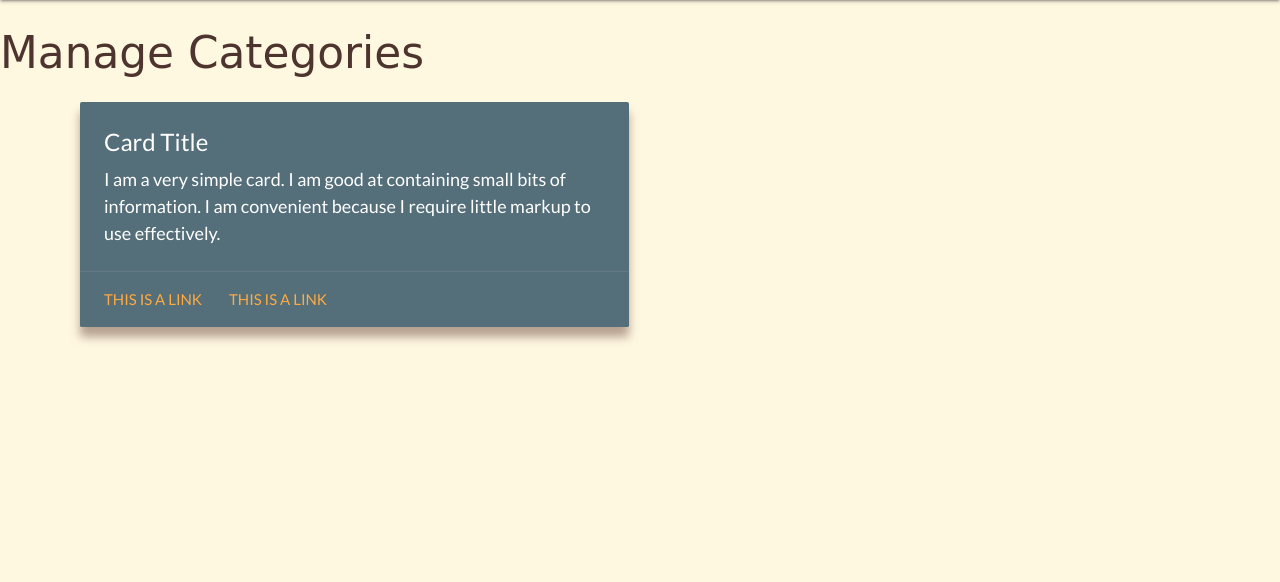
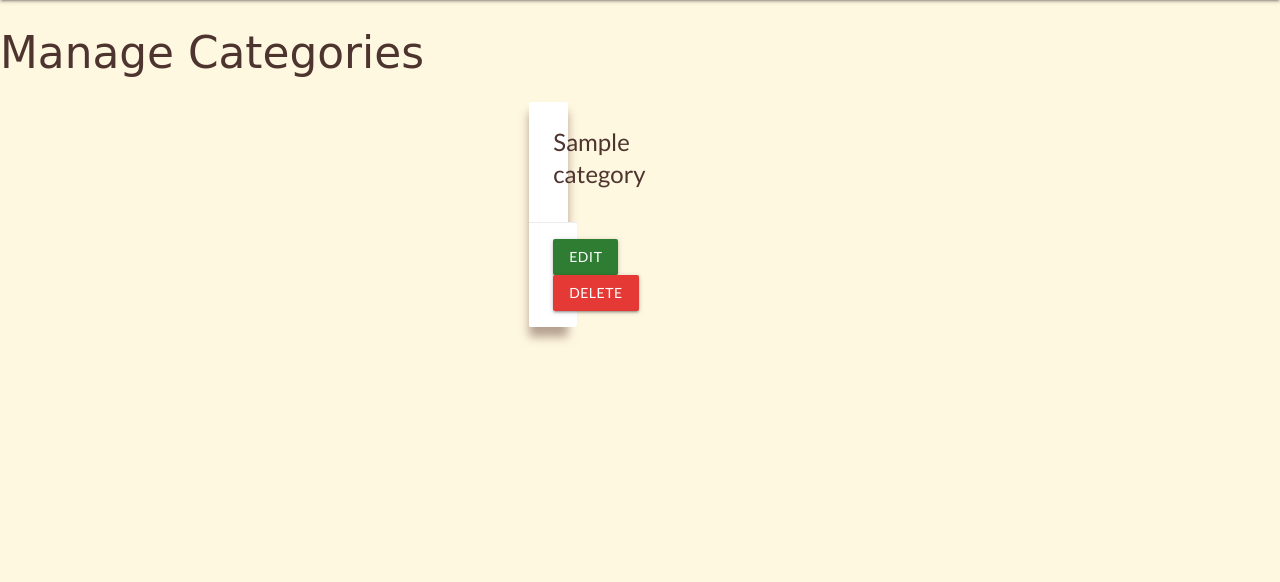
Before and after one commit to SiobhanBaines/My-Favourite-Recipes, a Flask app: page /get_categories in a window 1280 px wide. Shown: the part 64-646 px from the top of the page. Run offline with Flask 2, Linux system fonts and the light colour scheme; a database or web service that is not in the repository returns one stand-in record (values such as "Sample title"); some libraries are stand-ins or nearby versions; some web fonts are replaced.

Commit message:
Add category maintenance page

```diff
--- a/templates/categories.html
+++ b/templates/categories.html
@@ -1,21 +1,22 @@
-{% extends 'base.html' %}
+{% extends "base.html" %}
 {% block content %}
 
 <h3 class="brown-text text-darken-3 center-left">Manage Categories</h3>
 
     <div class="row">
-    <div class="col s12 m6">
-      <div class="card blue-grey darken-1">
-        <div class="card-content white-text">
-          <span class="card-title">Card Title</span>
-          <p>I am a very simple card. I am good at containing small bits of information.
-          I am convenient because I require little markup to use effectively.</p>
+        {% for category in categories %}
+            <div class="col s12 m3">
+                <div class="card white center-align">
+                    <div class="card-content brown-text text-darken-3">
+                        <span class="card-title">{{ category.category }}</span>
                     </div>
                     <div class="card-action">
-          <a href="#">This is a link</a>
-          <a href="#">This is a link</a>
+                        <a href="#" class="btn green darken-3">Edit</a>
+                        <a href="#" class="btn red darken-1">Delete</a>
                     </div>
                 </div>
             </div>
+        {% endfor %}
     </div>
+
 {% endblock %}
```
Lines whose indentation alone changed are shown as unchanged.
